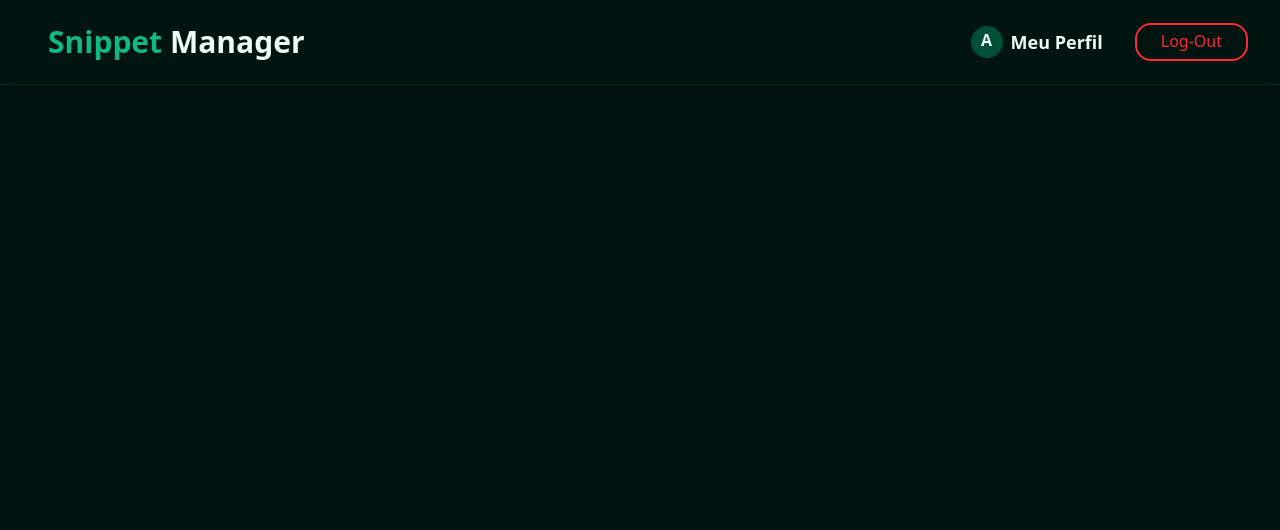
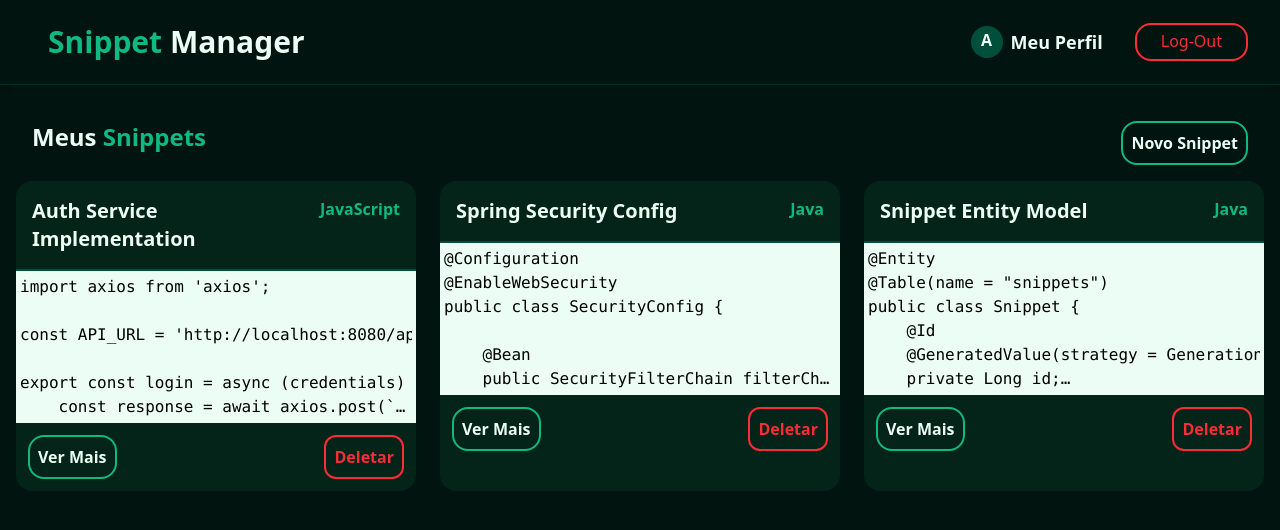
Before and after one commit to renanmerlotti/snippet-manager, a React app in the folder frontend/: page /dashboard in a window 1280 px wide. Shown: the top 530 px of the page. Built offline with nearby package versions, Linux system fonts and the light colour scheme; the HTML template or start-up script is replaced by a standard one.

Commit message:
feat { inicio da implementacao dos snippets com dados de exemplo }

```diff
--- a/frontend/src/components/Dashboard.jsx
+++ b/frontend/src/components/Dashboard.jsx
@@ -1,10 +1,53 @@
 import React from 'react'
 import Header from './Header'
+import SnippetCard from './SnippetCard'
 
 function Dashboard() {
+
+  const snippets = [
+    {
+        id: 1,
+        title: "Auth Service Implementation",
+        description: "Lógica central de login e registro usando Axios para comunicação com o Spring Boot.",
+        content: "import axios from 'axios';\n\nconst API_URL = 'http://localhost:8080/api/auth';\n\nexport const login = async (credentials) => {\n    const response = await axios.post(`${API_URL}/login`, credentials);\n    if (response.data.token) {\n        localStorage.setItem('token', response.data.token);\n    }\n    return response.data;\n};\n\nexport const register = (userData) => {\n    return axios.post(`${API_URL}/register`, userData);\n};",
+        language: "JavaScript",
+        userId: 101
+    },
+    {
+        id: 2,
+        title: "Spring Security Config",
+        description: "Configuração básica de segurança para habilitar JWT e desabilitar CSRF em APIs stateless.",
+        content: "@Configuration\n@EnableWebSecurity\npublic class SecurityConfig {\n\n    @Bean\n    public SecurityFilterChain filterChain(HttpSecurity http) throws Exception {\n        return http\n            .csrf(csrf -> csrf.disable())\n            .sessionManagement(session -> session.sessionCreationPolicy(SessionCreationPolicy.STATELESS))\n            .authorizeHttpRequests(auth -> auth\n                .requestMatchers(\"/api/auth/**\").permitAll()\n                .anyRequest().authenticated()\n            )\n            .build();\n    }\n}",
+        language: "Java",
+        userId: 101
+    },
+    {
+        id: 3,
+        title: "Snippet Entity Model",
+        description: "Entidade JPA que representa a tabela de snippets no banco de dados MySQL.",
+        content: "@Entity\n@Table(name = \"snippets\")\npublic class Snippet {\n    @Id\n    @GeneratedValue(strategy = GenerationType.IDENTITY)\n    private Long id;\n\n    private String title;\n    private String description;\n\n    @Column(columnDefinition = \"TEXT\")\n    private String content;\n\n    private String language;\n\n    @ManyToOne\n    @JoinColumn(name = \"user_id\")\n    private User user;\n}",
+        language: "Java",
+        userId: 101
+    }
+];
+
   return (
     <div className='min-h-screen bg-main-background'>
-        <Header />
+      <Header />
+
+      <main className='container mx-auto px-4 py-5'>
+
+        <div className='flex flex-row justify-between p-4'>
+          <h2 className='font-bold text-common-text text-2xl'>Meus <span className='text-title-color'>Snippets</span></h2>
+          <button className='p-2 border-2 border-title-color rounded-2xl text-common-text font-semibold'>Novo Snippet</button>
+        </div>
+
+        <div className='grid sm:grid-cols-1 md:grid-cols-2 lg:grid-cols-3 gap-6'>
+          {snippets.map(snippet => (
+              <SnippetCard key={snippet.id} snippet={snippet}/>
+          ))}
+        </div>
+      </main>
     </div>
   )
 }
--- /dev/null
+++ b/frontend/src/components/SnippetCard.jsx
@@ -0,0 +1,27 @@
+import React from 'react'
+
+function SnippetCard({ snippet }) {
+  return (
+    <div className='bg-card-login rounded-2xl'>
+
+        <div className='flex flex-row justify-between p-4 border-b-2 border-emerald-900'>
+            <h3 className='font-bold text-common-text text-xl'>{snippet.title}</h3>
+            <span className='text-title-color font-semibold'>{snippet.language}</span>
+        </div>
+
+        <pre className='bg-common-text overflow-hidden p-1'>
+            <code className='line-clamp-6'>
+                {snippet.content}
+            </code>
+        </pre>
+
+        <div className='flex flex-row justify-between'>
+            <button className='p-2 text-common-text border-2 border-title-color rounded-2xl font-semibold m-3'>Ver Mais</button>
+            <button className='p-2 text-red-500 border-2 border-red-500 rounded-xl font-semibold m-3'>Deletar</button>
+        </div>
+
+    </div>
+  )
+}
+
+export default SnippetCard
```
